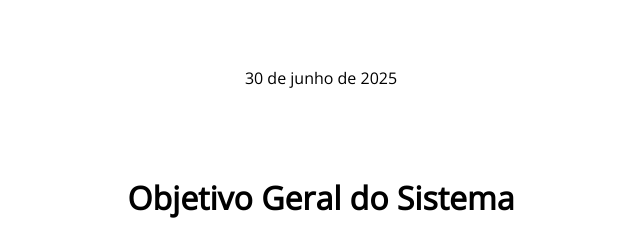
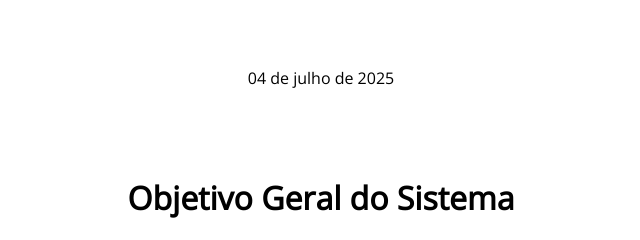
Before and after one commit to LucasMedeiros29/LucasMedeiros29.github.io, a plain HTML site: page Trabalho/SPV.html in a window 1280 px wide. Shown: the part 355-595 px from the top of the page, 319-959 px from the left. Drawn offline with nearby package versions, Linux system fonts and the light colour scheme.

Commit message:
Update SPV.html

```diff
--- a/Trabalho/SPV.html
+++ b/Trabalho/SPV.html
@@ -18,7 +18,7 @@
         <a href="../index.html"><img class="ufabc" src="../assets/img/ufabc.png" alt="ufabc logo"></a>
         <h1>Pixel Rangers</h1>
         <h2>Desenvolvimento do Sistema de Processamento da Visão</h2>
-        <p>30 de junho de 2025</p>
+        <p>04 de julho de 2025</p>
 
     </header>
 
```
